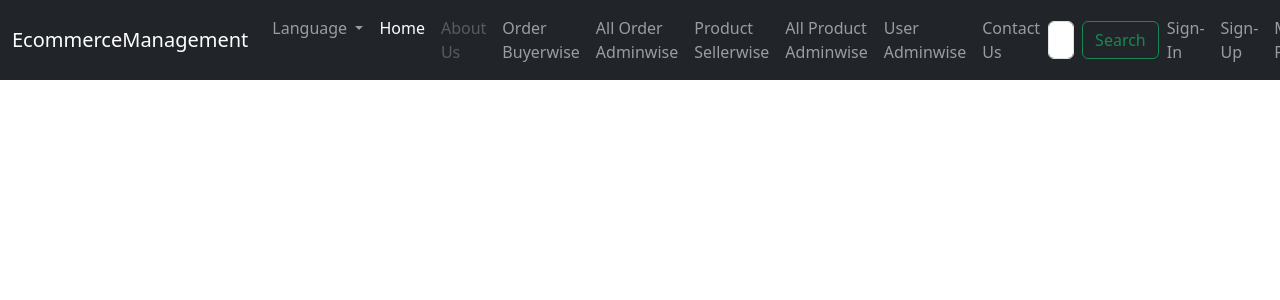
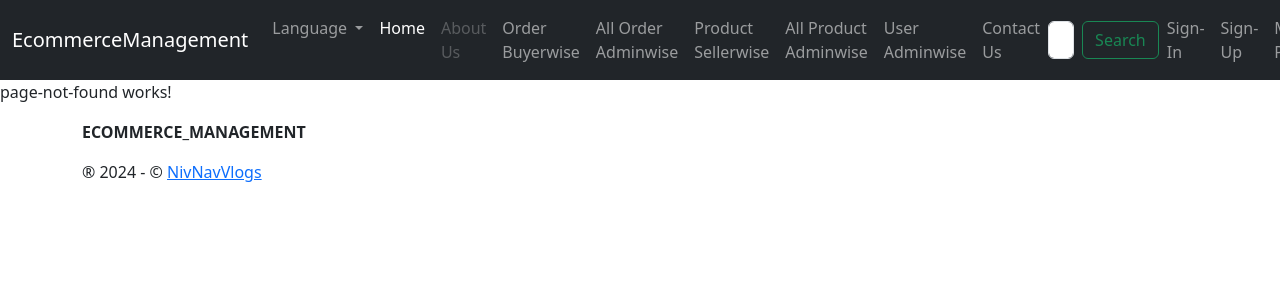
Before and after one commit to SwathyInfomap/ECommerceManagement, an Angular app: page /home in a window 1280 px wide. Shown: the top 300 px of the page. Built offline with nearby package versions, Linux system fonts and the light colour scheme.

Commit message:
Footer added

```diff
--- a/src/app/app.component.html
+++ b/src/app/app.component.html
@@ -1 +1,3 @@
 <app-header></app-header>
+<router-outlet></router-outlet>
+<app-footer></app-footer>
--- a/src/app/app.component.ts
+++ b/src/app/app.component.ts
@@ -2,11 +2,12 @@ import { CommonModule } from '@angular/common';
 import { Component } from '@angular/core';
 import { RouterOutlet } from '@angular/router';
 import { HeaderComponent } from './shared/layouts/header/header.component';
+import { FooterComponent } from './shared/layouts/footer/footer.component';
 
 @Component({
   selector: 'app-root',
   standalone: true,
-  imports: [CommonModule, RouterOutlet ,HeaderComponent],
+  imports: [CommonModule, RouterOutlet ,HeaderComponent,FooterComponent],
   templateUrl: './app.component.html',
   styleUrl: './app.component.css'
 })
--- a/src/app/shared/layouts/footer/footer.component.html
+++ b/src/app/shared/layouts/footer/footer.component.html
@@ -1 +1,9 @@
-<p>footer works!</p>
+<!--Footer -->
+<footer class="container">
+	<p class="float-right"><strong>ECOMMERCE_MANAGEMENT</strong></p>
+	<p>&reg; 2024 - &copy;
+		<a target="_blank"
+href="https://www.youtube.com/watch?v=xvJ3ruNL9j8">NivNavVlogs
+                </a>
+	</p>
+</footer>
```
